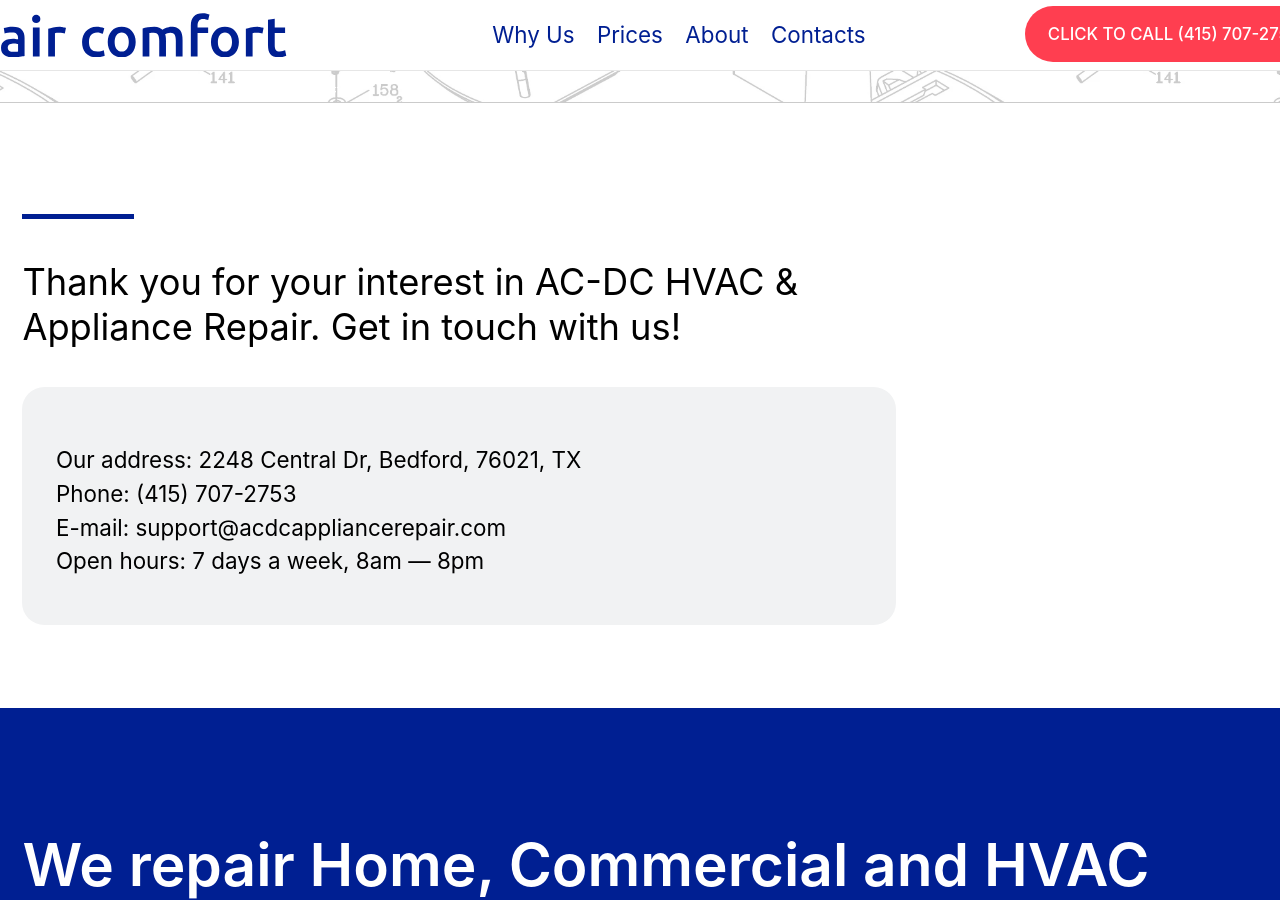
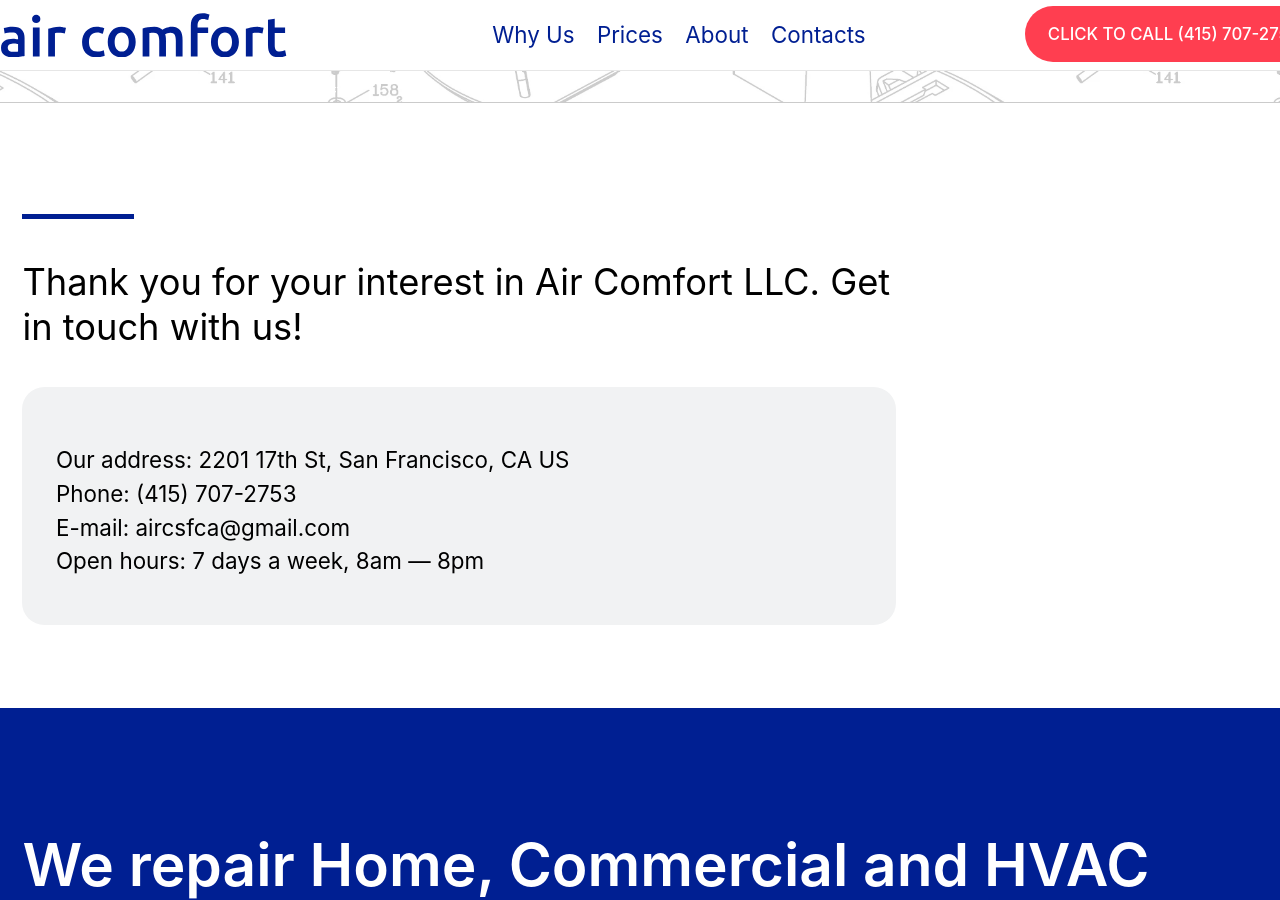
Before and after one commit to serjmax/aircomfortsf, a Jekyll site: the page built from _pages/contacts.md, in a window 1280 px wide and 900 px high, scrolled down 503 px. Built offline with Jekyll 4.4.1, drawn with Linux system fonts in a browser that asks for light colours; some of the changed text lies outside the part shown.

Commit message:
update email and address

```diff
--- a/_config.yml
+++ b/_config.yml
@@ -19,7 +19,7 @@
 # in the templates via {{ site.myvariable }}.
 
 title: Air Comfort LLC
-email: support@acdcappliancerepair.com
+email: aircsfca@gmail.com
 description: >- # this means to ignore newlines until "baseurl:"
   Air Comfort LLC diagnostics and repair of household appliances is fast and professional: refrigerators, ranges, dishwashers, ovens, microwave ovens, dryers and washing machines. We work in San Francisco.
 baseurl: "" # the subpath of your site, e.g. /blog
--- a/_includes/footer.html
+++ b/_includes/footer.html
@@ -8,11 +8,11 @@
 
         <div class="footer-block">
             <p class="big white">
-                Address: 501 Turner Rd # 924, Grapevine TX 76051
+                Address: 2201 17th St, San Francisco, CA US
                 <br>
                 Phone: (415) 707-2753
                 <br>
-                E-mail: support@acdcappliancerepair.com
+                E-mail: aircsfca@gmail.com
             </p>
         </div>
 
--- a/_pages/contacts.md
+++ b/_pages/contacts.md
@@ -11,13 +11,13 @@
     <div class="fixed-width-container">
         <div class="col-8">
             <hr>
-            <p class="pullquote">Thank you for your interest in AC-DC HVAC & Appliance Repair. Get in touch with us!</p>
+            <p class="pullquote">Thank you for your interest in Air Comfort LLC. Get in touch with us!</p>
             <div class="card">
-                <p class="big">Our address:  2248 Central Dr, Bedford, 76021, TX
+                <p class="big">Our address:  2201 17th St, San Francisco, CA US
                     <br>
                     Phone: (415) 707-2753
                     <br>
-                    E-mail: support@acdcappliancerepair.com
+                    E-mail: aircsfca@gmail.com
                     <br>
                     Open hours: 7 days a week, 8am — 8pm
                 </p>
```
Also changed, not shown: 17 other files.
